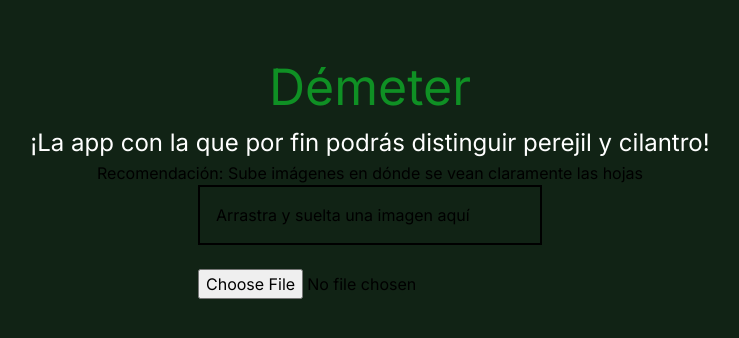
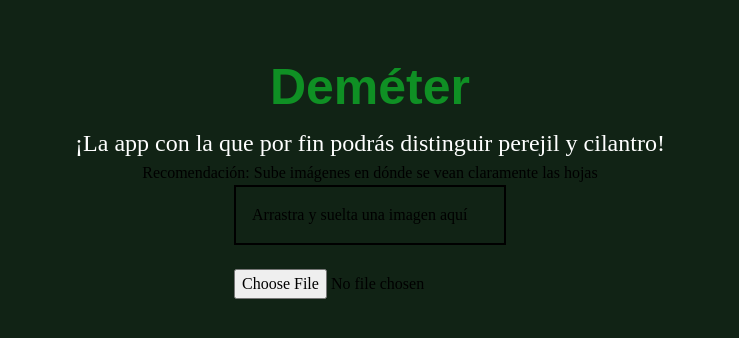
Before and after one commit to JPortoL/Demeter, a Next.js app: page / in a window 1280 px wide. Shown: the top 338 px of the page, without its empty margins (270-1009 px from the left). Built offline with nearby package versions, Linux system fonts and the light colour scheme.

Commit message:
load firt image

```diff
--- a/app/componets/ImageUploader.js
+++ b/app/componets/ImageUploader.js
@@ -59,7 +59,10 @@ export default function ImageUploader() {
 
     // Guarda la URL de la imagen y la asigna al elemento de imagen
     const imageURL = URL.createObjectURL(file);
-    imageRef.current.src = imageURL;
+    imageRef.current.innerHTML = `
+      <h3>Imagen ingresada:</h3>
+      <img alt="Imagen" src="${imageURL} "style=" width: 'auto'; height: '180px'; margin: '0 auto' " />
+      `;
   };
 
   // Lee el archivo como un ArrayBuffer
@@ -108,12 +111,10 @@ export default function ImageUploader() {
         </div>
       )}
       {/* Muestra la imagen ingresada si existe */}
-      {result && result.length != null && (
-        <div style={{ marginTop: '1rem', textAlign: 'center' }}>
-          <h3>Imagen ingresada:</h3>
-          <img ref={imageRef} alt="Imagen" style={{ width: 'auto', height: '180px', margin: '0 auto' }} />
+        <div ref={imageRef} style={{ marginTop: '1rem', textAlign: 'center' }}>
+
         </div>
-      )}
+
     </div>
   );
 }
--- a/app/page.tsx
+++ b/app/page.tsx
@@ -5,7 +5,7 @@ import ImageUploader from "./componets/ImageUploader";
 const App: React.FC = () => {
   return (
     <div className="container">
-      <h1 className="title">Démeter</h1>
+      <h1 className="title"><strong>Deméter</strong> </h1>
       <h2 className="subtitle">
       ¡La app con la que por fin podrás distinguir perejil y cilantro!
       </h2>
--- a/app/styles.css
+++ b/app/styles.css
@@ -6,11 +6,13 @@
     height: 100vh;
     background-color: #112315;
     padding-top: 50px;
+    font-family: fangsong;
   }
 
   .title {
     font-size: 50px;
     color: #0f9024;
+    font-family: pacifico, arial;
   }
 
   .subtitle {
```
